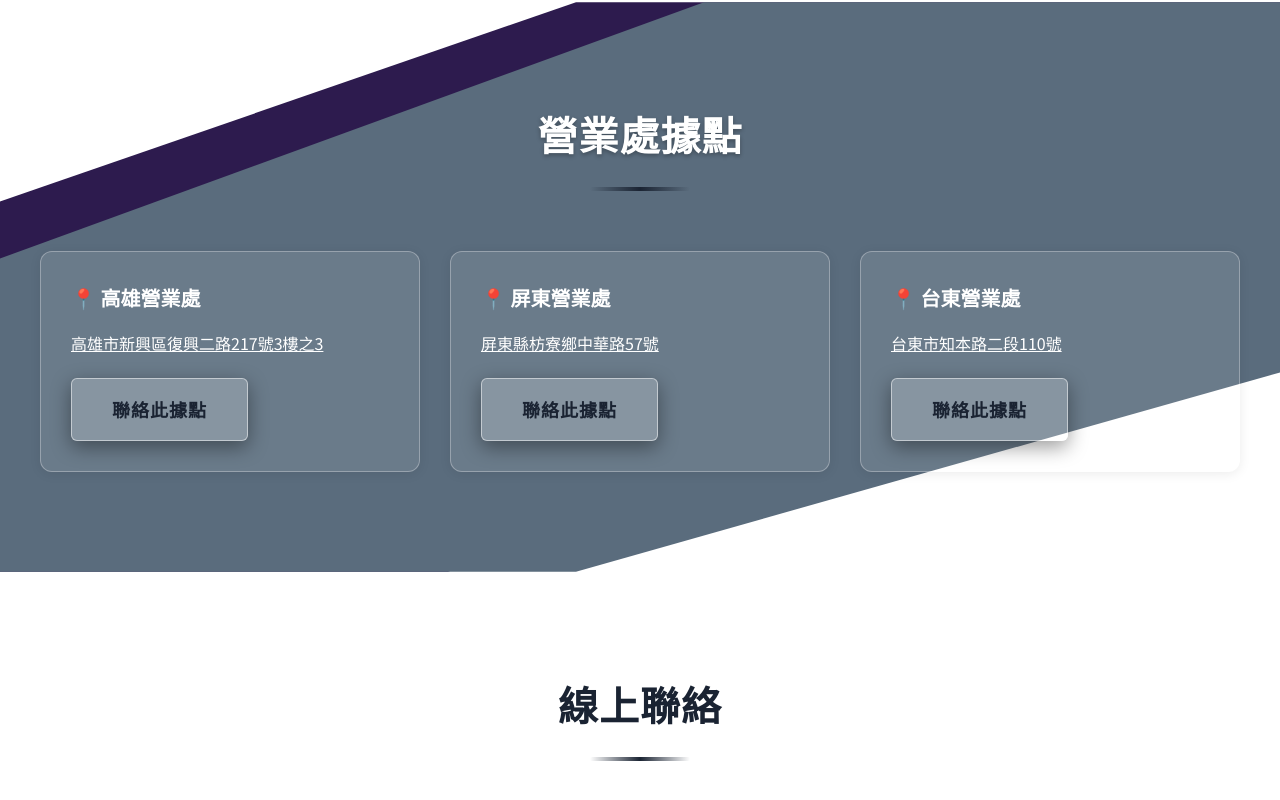
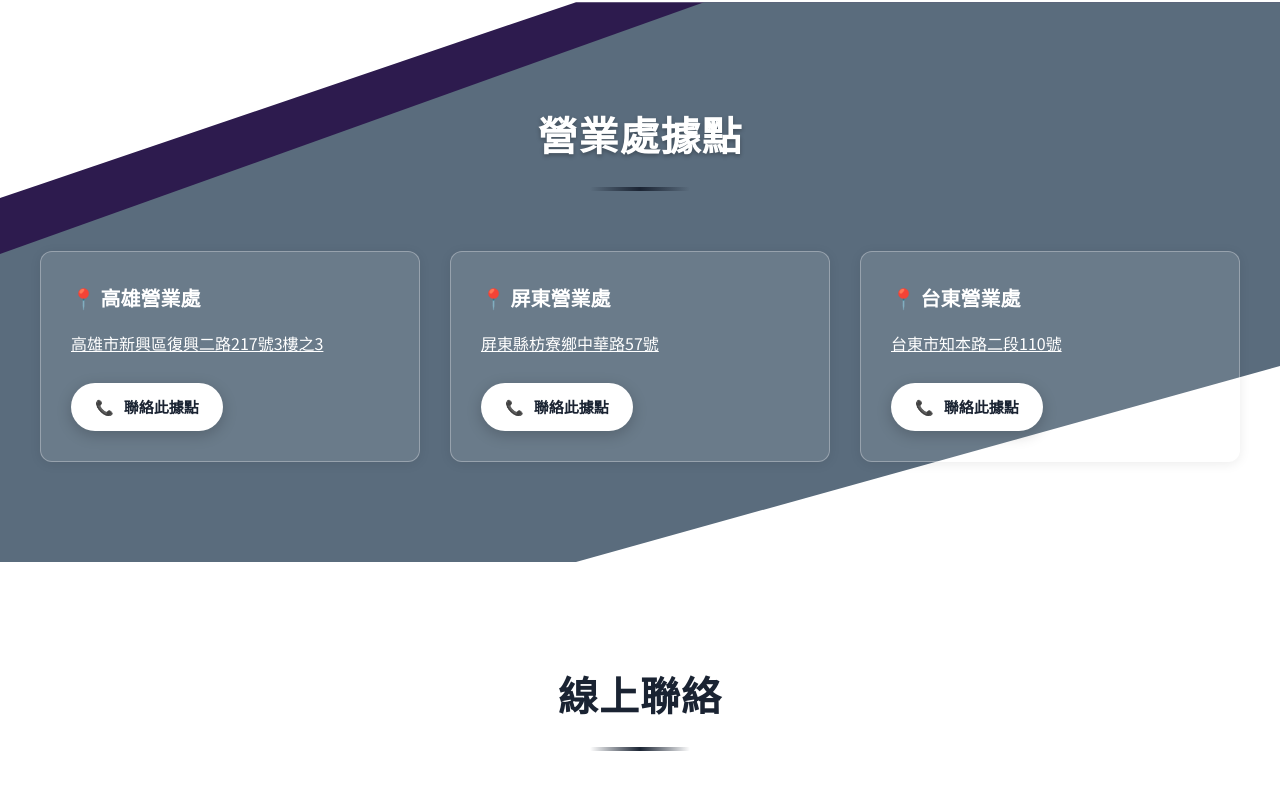
Before and after one commit to HongWeiRu/jiumao, a plain HTML site: page contact.html in a window 1280 px wide. Shown: the part 1593-2393 px from the top of the page. Drawn offline with Linux system fonts and the light colour scheme.

Commit message:
聯絡據點按鈕美化

```diff
--- a/contact.html
+++ b/contact.html
@@ -110,8 +110,10 @@
                         <p style="color: var(--text-light); line-height: 1.8;">
                             <a href="https://www.google.com/maps/search/?api=1&query=高雄市新興區復興二路217號3樓之3" target="_blank" style="color: var(--text-light); text-decoration: underline;">高雄市新興區復興二路217號3樓之3</a>
                         </p>
-                        <div style="margin-top: 20px;">
-                            <a href="tel:072152300" class="btn" style="background: rgba(255,255,255,0.2); border: 1px solid rgba(255,255,255,0.5);">聯絡此據點</a>
+                        <div style="margin-top: 25px;">
+                            <a href="tel:072152300" class="btn-contact-node">
+                                <span>📞</span> 聯絡此據點
+                            </a>
                         </div>
                     </div>
                     <div class="location-card" style="background: rgba(255,255,255,0.1); border-color: rgba(255,255,255,0.3);">
@@ -119,8 +121,10 @@
                         <p style="color: var(--text-light); line-height: 1.8;">
                             <a href="https://www.google.com/maps/search/?api=1&query=屏東縣枋寮鄉中華路57號" target="_blank" style="color: var(--text-light); text-decoration: underline;">屏東縣枋寮鄉中華路57號</a>
                         </p>
-                        <div style="margin-top: 20px;">
-                            <a href="tel:0980426222" class="btn" style="background: rgba(255,255,255,0.2); border: 1px solid rgba(255,255,255,0.5);">聯絡此據點</a>
+                        <div style="margin-top: 25px;">
+                            <a href="tel:0980426222" class="btn-contact-node">
+                                <span>📞</span> 聯絡此據點
+                            </a>
                         </div>
                     </div>
                     <div class="location-card" style="background: rgba(255,255,255,0.1); border-color: rgba(255,255,255,0.3);">
@@ -128,8 +132,10 @@
                         <p style="color: var(--text-light); line-height: 1.8;">
                             <a href="https://www.google.com/maps/search/?api=1&query=台東市知本路二段110號" target="_blank" style="color: var(--text-light); text-decoration: underline;">台東市知本路二段110號</a>
                         </p>
-                        <div style="margin-top: 20px;">
-                            <a href="tel:0980426222" class="btn" style="background: rgba(255,255,255,0.2); border: 1px solid rgba(255,255,255,0.5);">聯絡此據點</a>
+                        <div style="margin-top: 25px;">
+                            <a href="tel:0980426222" class="btn-contact-node">
+                                <span>📞</span> 聯絡此據點
+                            </a>
                         </div>
                     </div>
                 </div>
--- a/css/style.css
+++ b/css/style.css
@@ -735,8 +735,31 @@ body {
     margin: 0;
 }
 
-.location-item strong {
+.btn-contact-node {
+    display: inline-flex;
+    align-items: center;
+    gap: 10px;
+    padding: 12px 24px;
+    background: #ffffff;
     color: var(--primary-dark);
+    text-decoration: none;
+    border-radius: 50px;
+    font-weight: 700;
+    font-size: 15px;
+    transition: all 0.3s cubic-bezier(0.175, 0.885, 0.32, 1.275);
+    border: none;
+    box-shadow: 0 4px 15px rgba(0, 0, 0, 0.2);
+}
+
+.btn-contact-node:hover {
+    background: var(--primary-dark);
+    color: #ffffff;
+    transform: translateY(-3px) scale(1.05);
+    box-shadow: 0 8px 25px rgba(0, 0, 0, 0.3);
+}
+
+.btn-contact-node i {
+    font-size: 18px;
 }
 
 .contact-item {
```
